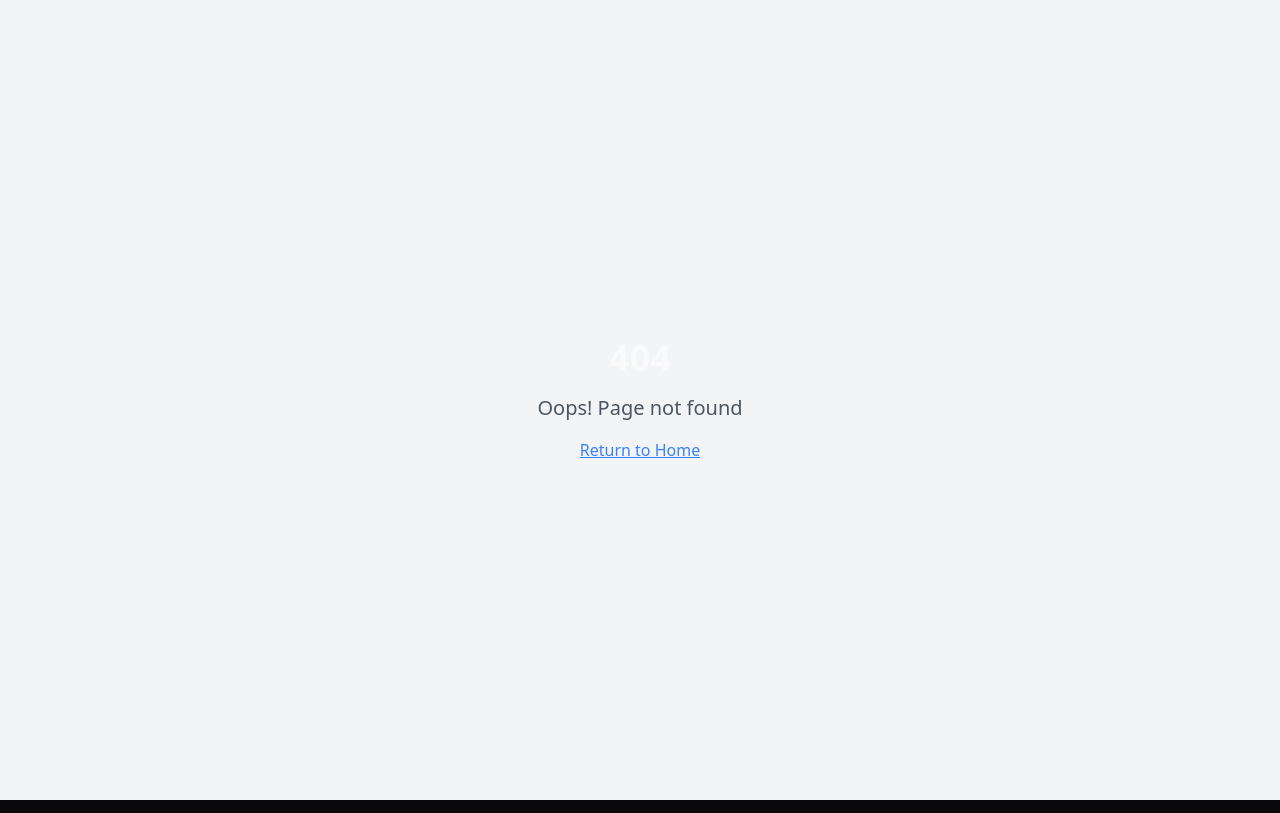
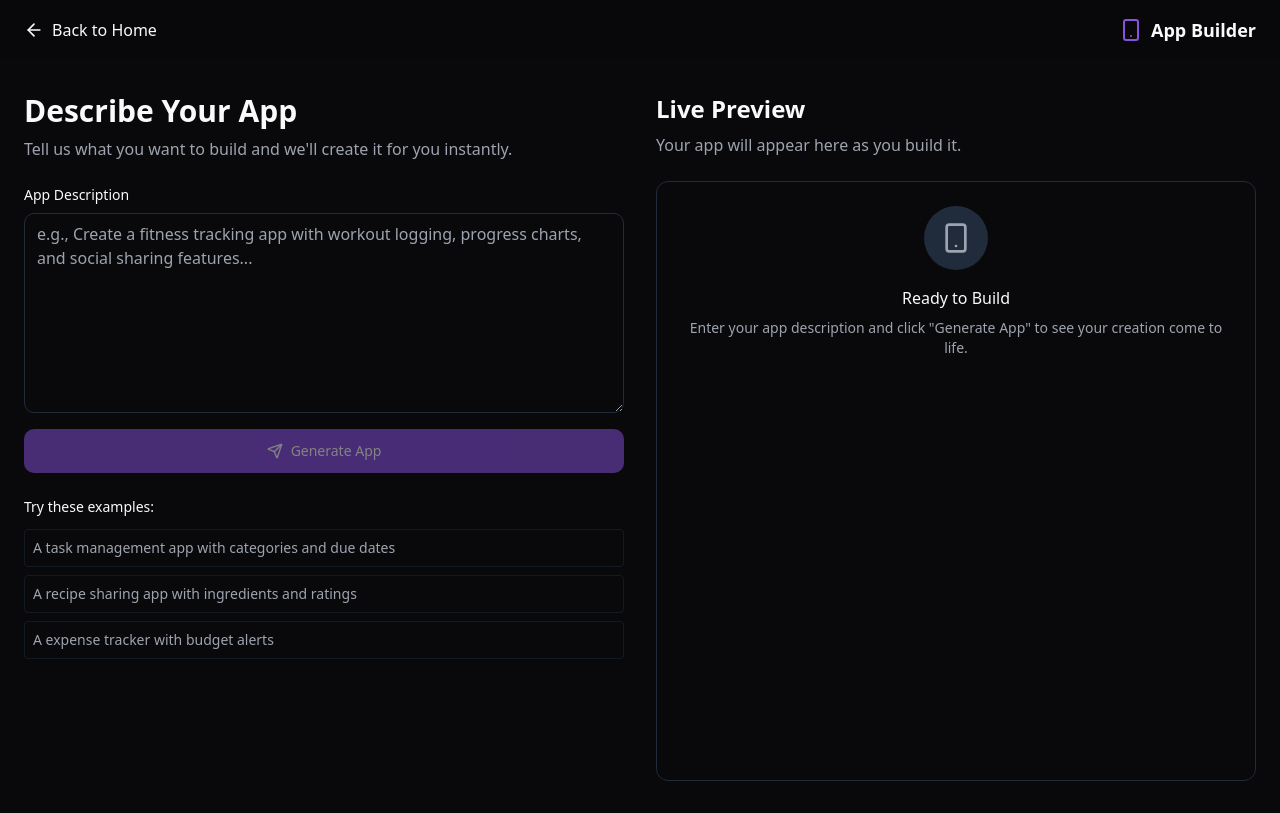
Before and after one commit to vitoriomexas311/mobility, a React (Vite) app: page /builder in a window 1280 px wide. Before the commit this address had no page. Built offline with nearby package versions, Linux system fonts and the light colour scheme.

Commit message:
Add start building screen
Implement a "start building" screen with a prompt area and a preview area.

```diff
--- a/src/App.tsx
+++ b/src/App.tsx
@@ -4,6 +4,7 @@ import { TooltipProvider } from "@/components/ui/tooltip";
 import { QueryClient, QueryClientProvider } from "@tanstack/react-query";
 import { BrowserRouter, Routes, Route } from "react-router-dom";
 import Index from "./pages/Index";
+import Builder from "./pages/Builder";
 import NotFound from "./pages/NotFound";
 
 const queryClient = new QueryClient();
@@ -16,6 +17,7 @@ const App = () => (
       <BrowserRouter>
         <Routes>
           <Route path="/" element={<Index />} />
+          <Route path="/builder" element={<Builder />} />
           {/* ADD ALL CUSTOM ROUTES ABOVE THE CATCH-ALL "*" ROUTE */}
           <Route path="*" element={<NotFound />} />
         </Routes>
--- a/src/components/Hero.tsx
+++ b/src/components/Hero.tsx
@@ -1,5 +1,6 @@
 import { Button } from "@/components/ui/button";
 import { ArrowRight, Sparkles, Smartphone } from "lucide-react";
+import { Link } from "react-router-dom";
 import heroImage from "@/assets/hero-mobile.jpg";
 
 const Hero = () => {
@@ -48,9 +49,12 @@ const Hero = () => {
               variant="gradient"
               size="lg"
               className="text-lg px-8 py-4 h-auto group"
+              asChild
             >
-              Start Building Free
-              <ArrowRight className="w-5 h-5 group-hover:translate-x-1 transition-transform" />
+              <Link to="/builder">
+                Start Building Free
+                <ArrowRight className="w-5 h-5 group-hover:translate-x-1 transition-transform" />
+              </Link>
             </Button>
             <Button
               variant="glass"
--- /dev/null
+++ b/src/pages/Builder.tsx
@@ -0,0 +1,186 @@
+import { useState } from "react";
+import { Button } from "@/components/ui/button";
+import { Textarea } from "@/components/ui/textarea";
+import { ArrowLeft, Send, Smartphone, Loader2 } from "lucide-react";
+import { Link } from "react-router-dom";
+
+const Builder = () => {
+  const [prompt, setPrompt] = useState("");
+  const [isGenerating, setIsGenerating] = useState(false);
+  const [generatedApp, setGeneratedApp] = useState("");
+
+  const handleGenerate = async () => {
+    if (!prompt.trim()) return;
+
+    setIsGenerating(true);
+    // Simulate app generation
+    setTimeout(() => {
+      setGeneratedApp(`
+        <div style="font-family: system-ui; padding: 20px; max-width: 400px; margin: 0 auto;">
+          <h1 style="color: #333; text-align: center; margin-bottom: 20px;">Your App</h1>
+          <p style="color: #666; margin-bottom: 15px;">Generated from: "${prompt}"</p>
+          <div style="background: #f5f5f5; padding: 15px; border-radius: 8px; margin-bottom: 15px;">
+            <h3 style="margin: 0 0 10px 0;">Feature 1</h3>
+            <p style="margin: 0; font-size: 14px;">Interactive component based on your prompt</p>
+          </div>
+          <button style="background: #007bff; color: white; border: none; padding: 10px 20px; border-radius: 5px; width: 100%;">
+            Action Button
+          </button>
+        </div>
+      `);
+      setIsGenerating(false);
+    }, 2000);
+  };
+
+  return (
+    <div className="min-h-screen bg-background">
+      {/* Header */}
+      <header className="border-b border-border/10 bg-background/80 backdrop-blur-glass sticky top-0 z-50">
+        <div className="container mx-auto px-6 py-4 flex items-center justify-between">
+          <Link to="/" className="flex items-center gap-2 text-foreground hover:text-primary transition-colors">
+            <ArrowLeft className="w-5 h-5" />
+            <span>Back to Home</span>
+          </Link>
+          <div className="flex items-center gap-2">
+            <Smartphone className="w-6 h-6 text-primary" />
+            <span className="font-semibold text-lg">App Builder</span>
+          </div>
+        </div>
+      </header>
+
+      {/* Main Content */}
+      <div className="container mx-auto px-6 py-8">
+        <div className="grid lg:grid-cols-2 gap-8 max-w-7xl mx-auto">
+          {/* Prompt Area */}
+          <div className="space-y-6">
+            <div>
+              <h1 className="text-3xl font-bold text-foreground mb-2">
+                Describe Your App
+              </h1>
+              <p className="text-muted-foreground">
+                Tell us what you want to build and we'll create it for you instantly.
+              </p>
+            </div>
+
+            <div className="space-y-4">
+              <div>
+                <label htmlFor="prompt" className="block text-sm font-medium text-foreground mb-2">
+                  App Description
+                </label>
+                <Textarea
+                  id="prompt"
+                  value={prompt}
+                  onChange={(e) => setPrompt(e.target.value)}
+                  placeholder="e.g., Create a fitness tracking app with workout logging, progress charts, and social sharing features..."
+                  className="min-h-[200px] text-base"
+                />
+              </div>
+
+              <Button
+                onClick={handleGenerate}
+                disabled={!prompt.trim() || isGenerating}
+                size="lg"
+                className="w-full"
+              >
+                {isGenerating ? (
+                  <>
+                    <Loader2 className="w-5 h-5 animate-spin" />
+                    Generating App...
+                  </>
+                ) : (
+                  <>
+                    <Send className="w-5 h-5" />
+                    Generate App
+                  </>
+                )}
+              </Button>
+            </div>
+
+            {/* Examples */}
+            <div className="space-y-3">
+              <h3 className="text-sm font-medium text-foreground">Try these examples:</h3>
+              <div className="space-y-2">
+                {[
+                  "A task management app with categories and due dates",
+                  "A recipe sharing app with ingredients and ratings",
+                  "A expense tracker with budget alerts"
+                ].map((example, index) => (
+                  <button
+                    key={index}
+                    onClick={() => setPrompt(example)}
+                    className="text-left text-sm text-muted-foreground hover:text-primary transition-colors p-2 rounded border border-border/50 hover:border-primary/50 w-full"
+                  >
+                    {example}
+                  </button>
+                ))}
+              </div>
+            </div>
+          </div>
+
+          {/* Preview Area */}
+          <div className="space-y-6">
+            <div>
+              <h2 className="text-2xl font-bold text-foreground mb-2">
+                Live Preview
+              </h2>
+              <p className="text-muted-foreground">
+                Your app will appear here as you build it.
+              </p>
+            </div>
+
+            <div className="bg-card border border-border rounded-lg p-6 min-h-[600px]">
+              {!generatedApp && !isGenerating && (
+                <div className="flex items-center justify-center h-full text-center">
+                  <div className="space-y-4">
+                    <div className="w-16 h-16 bg-muted rounded-full flex items-center justify-center mx-auto">
+                      <Smartphone className="w-8 h-8 text-muted-foreground" />
+                    </div>
+                    <div>
+                      <h3 className="font-medium text-foreground mb-2">Ready to Build</h3>
+                      <p className="text-sm text-muted-foreground">
+                        Enter your app description and click "Generate App" to see your creation come to life.
+                      </p>
+                    </div>
+                  </div>
+                </div>
+              )}
+
+              {isGenerating && (
+                <div className="flex items-center justify-center h-full">
+                  <div className="text-center space-y-4">
+                    <Loader2 className="w-12 h-12 text-primary animate-spin mx-auto" />
+                    <div>
+                      <h3 className="font-medium text-foreground mb-2">Creating Your App</h3>
+                      <p className="text-sm text-muted-foreground">
+                        Our AI is analyzing your requirements and building your app...
+                      </p>
+                    </div>
+                  </div>
+                </div>
+              )}
+
+              {generatedApp && !isGenerating && (
+                <div className="space-y-4">
+                  <div className="flex items-center justify-between">
+                    <h3 className="font-medium text-foreground">Generated App Preview</h3>
+                    <Button variant="outline" size="sm">
+                      Export Code
+                    </Button>
+                  </div>
+                  <div className="border border-border rounded-lg bg-background">
+                    <div
+                      className="p-4"
+                      dangerouslySetInnerHTML={{ __html: generatedApp }}
+                    />
+                  </div>
+                </div>
+              )}
+            </div>
+          </div>
+        </div>
+      </div>
+    </div>
+  );
+};
+
+export default Builder;
```
